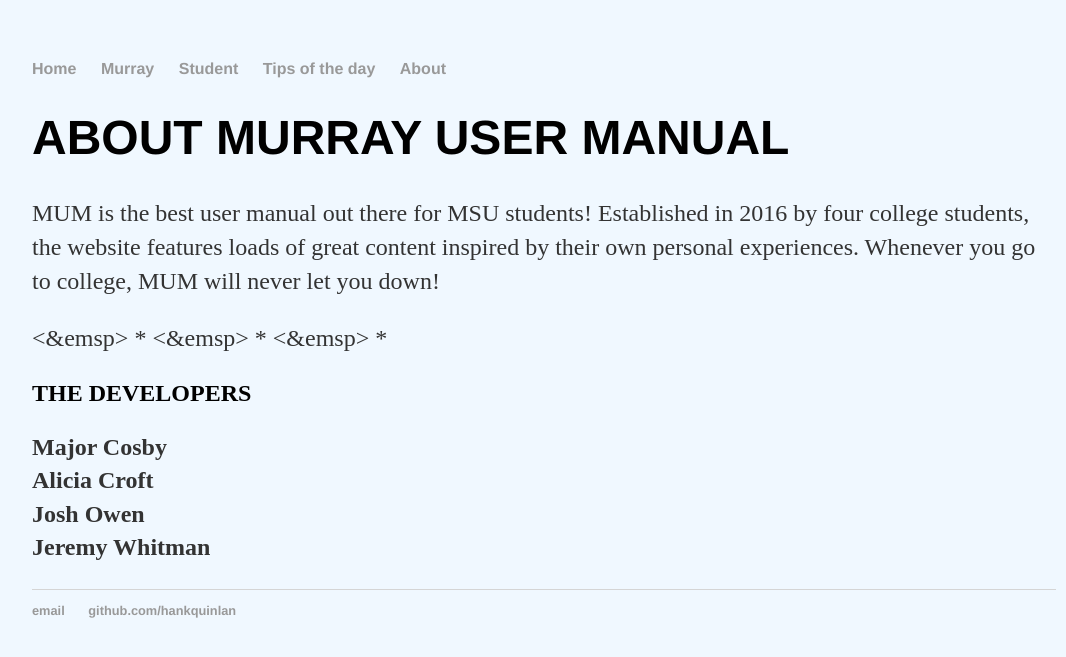
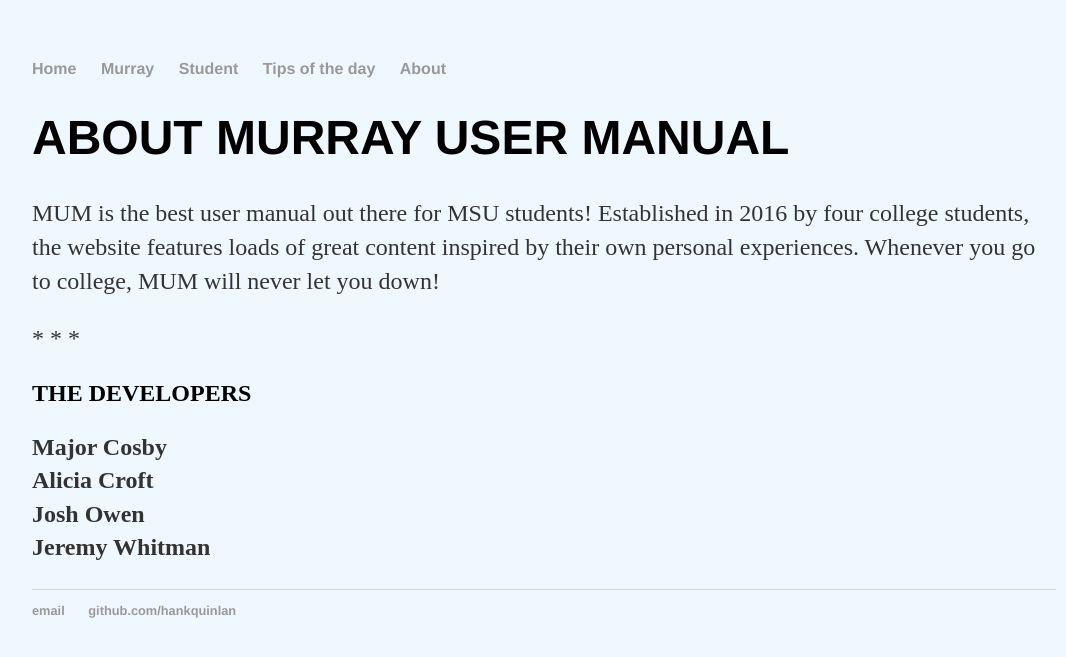
Before and after one commit to rowen2/rowen2.github.io, a Jekyll site: the page built from about/index.html, in a window 1280 px wide. Shown: the top 657 px of the page, without its empty margins (96-1162 px from the left). Built offline with Jekyll 4.4.1, drawn with Linux system fonts in a browser that asks for light colours.

Commit message:
Update index.html

```diff
--- a/about/index.html
+++ b/about/index.html
@@ -7,7 +7,7 @@
 	<p> MUM is the best user manual out there for MSU students! Established in 2016 by four college students, the website
 	features loads of great content inspired by their own personal experiences. Whenever you go to college,
 	MUM will never let you down!</p>
-	<p> <&emsp> * </&emsp> <&emsp> * </&emsp> <&emsp> * </&emsp></p>
+	<p>* * *</p>
 	<h2> THE DEVELOPERS </h2>
 	<p> <b> Major Cosby </b> <br> <b> Alicia Croft </b> <br> <b> Josh Owen </b> <br> <b> Jeremy Whitman </b> </p>
 </div><!-- /.about -->
```
